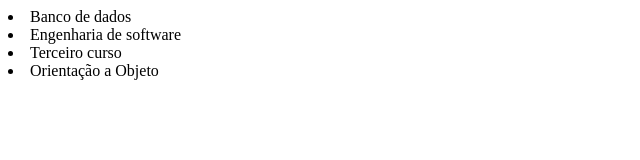
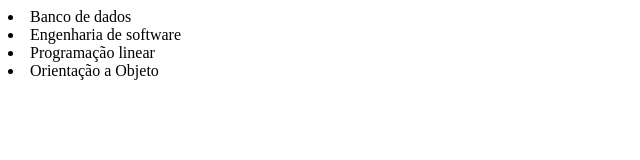
Before and after one commit to CarlosFalconJ/TestGit, a plain HTML site: page index.html in a window 1280 px wide. Shown: the full height of the page, 0-640 px from the left. Drawn offline with Linux system fonts and the light colour scheme.

Commit message:
mudando o terceiro item da lista

```diff
--- a/index.html
+++ b/index.html
@@ -8,7 +8,7 @@
 <body>
     <li>Banco de dados</li>
     <li>Engenharia de software</li>
-    <li>Terceiro curso</li>
+    <li>Programação linear</li>
     <li>Orientação a Objeto</li>
 </body>
 </html>
```
